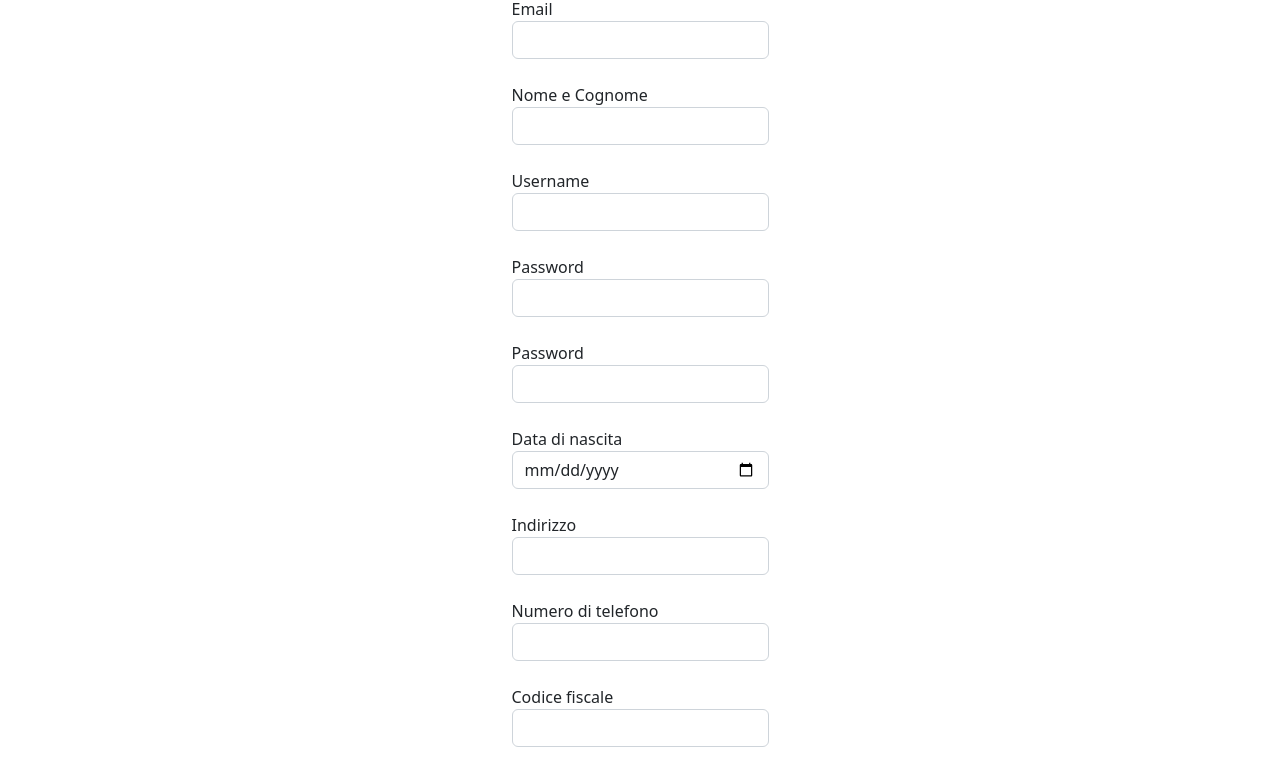
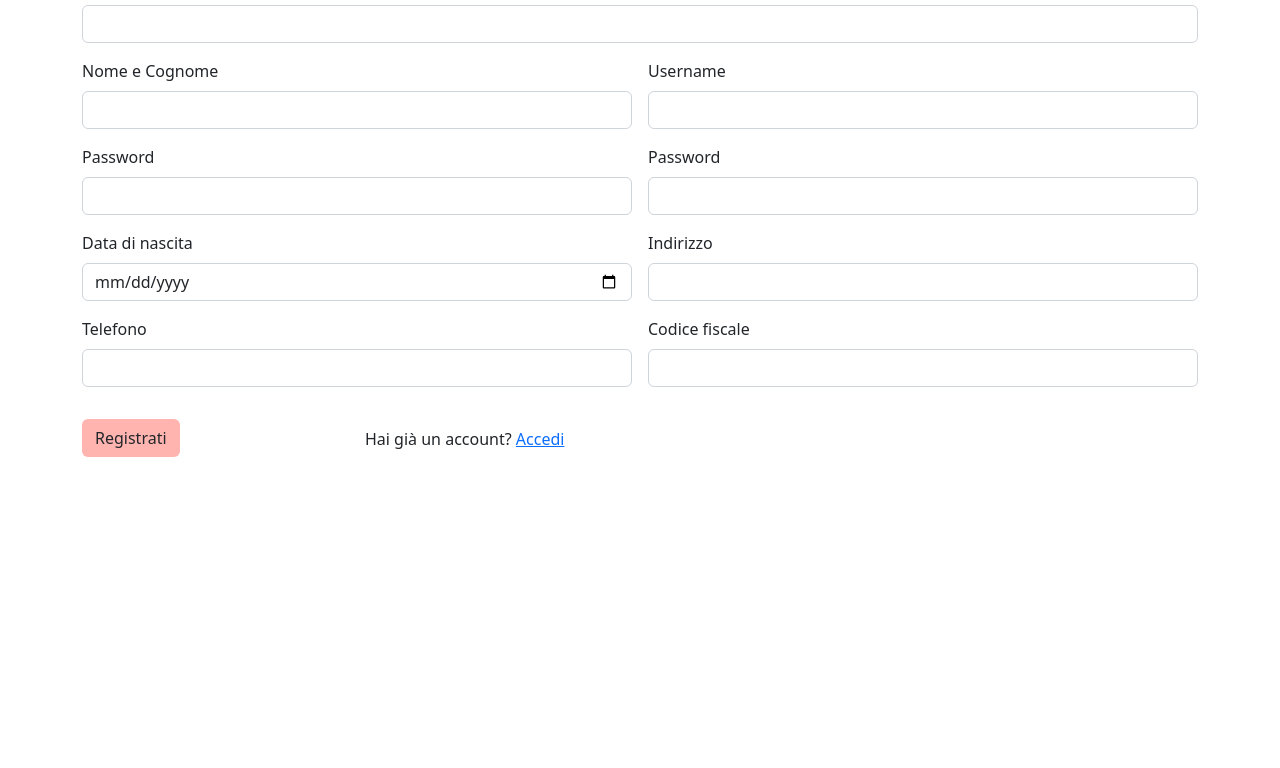
Before and after one commit to Destewie/radunauto_is2, a website: page static/registrazione.html in a window 1280 px wide. Shown: the part 131-899 px from the top of the page. After the commit the page ends 800 px from the top, so only its background shows below. Drawn offline with nearby package versions, Linux system fonts and the light colour scheme.

Commit message:
sistemata ui form di registrazione

```diff
--- a/static/registrazione.html
+++ b/static/registrazione.html
@@ -16,39 +16,57 @@
   <div id="registration_alert" class="alert alert-success" style="display: none" role="alert">
   </div>
 
-  <div class="container-fluid d-flex">
+  <div class="container-sm">
     <div class="mx-auto"><br><br>
 
-      <h1 id="titolo"> Registrazione </h1><br>
+      <h1 id="titolo" class="text-center"> Registrazione </h1>
 
-      <form id="form" method="POST">
-        Email<br>
-        <input class="form-control" type="text" id="email" name="email"><br>
-        Nome e Cognome<br>
-        <input class="form-control" type="text" id="display_name" name="display_name"><br>
-        Username<br>
-        <input class="form-control" type="text" id="username" name="username"><br>
-        Password<br>
-        <input class="form-control" type="password" id="password" name="password"><br>
-        Password<br>
-        <input class="form-control" type="password" id="password2" name="password2"><br>
-        Data di nascita<br>
-        <input class="form-control" type="date" id="birth_date" name="birth_date"><br>
-        Indirizzo<br>
-        <input class="form-control" type="text" id="address" name="address"><br>
-        Numero di telefono<br>
-        <input class="form-control" type="number" id="phone_number" name="phone_number"><br>
-        Codice fiscale<br>
-        <input class="form-control" type="text" id="fiscal_code" name="fiscal_code"><br>
-
-        <button class="btn" style="background-color: #ffb4b0;" type="button"
-          onclick="registration()">Registrati</button>
+      <form class="row g-3">
+        <div class="col-md-12">
+          <label for="email" class="form-label">Email</label>
+          <input id="email" type="email" class="form-control">
+        </div>
+        <div class="col-md-6">
+          <label for="display_name" class="form-label">Nome e Cognome</label>
+          <input id="display_name" type="text" class="form-control">
+        </div>
+        <div class="col-md-6">
+          <label for="username" class="form-label">Username</label>
+          <input id="username" type="text" class="form-control">
+        </div>
+        <div class="col-md-6">
+          <label for="password" class="form-label">Password</label>
+          <input id="password" type="password" class="form-control">
+        </div>
+        <div class="col-md-6">
+          <label for="password2" class="form-label">Password</label>
+          <input id="password2" type="password" class="form-control">
+        </div>
+        <div class="col-md-6">
+          <label for="birth_date" class="form-label">Data di nascita</label>
+          <input id="birth_date" type="date" class="form-control">
+        </div>
+        <div class="col-md-6">
+          <label for="address" class="form-label">Indirizzo</label>
+          <input id="address" type="text" class="form-control">
+        </div>
+        <div class="col-md-6 mb-3">
+          <label for="phone_number" class="form-label">Telefono</label>
+          <input id="phone_number" type="number" class="form-control">
+        </div>
+        <div class="col-md-6 mb-3">
+          <label for="fiscal_code" class="form-label">Codice fiscale</label>
+          <input id="fiscal_code" type="text" class="form-control">
+        </div>
+        <div class="col-3">
+          <button class="btn" style="background-color: #ffb4b0;" type="button"
+            onclick="registration()">Registrati</button>
+        </div>
+        <div class="col-3 mt-4" id="accedi">
+          Hai già un account? <a href="login.html"> Accedi </a>
+        </div>
       </form>
 
-      <br>
-      <div class="align-middle" id="accedi">
-        Hai già un account? <a href="login.html"> Accedi </a>
-      </div>
     </div>
   </div>
 
```
